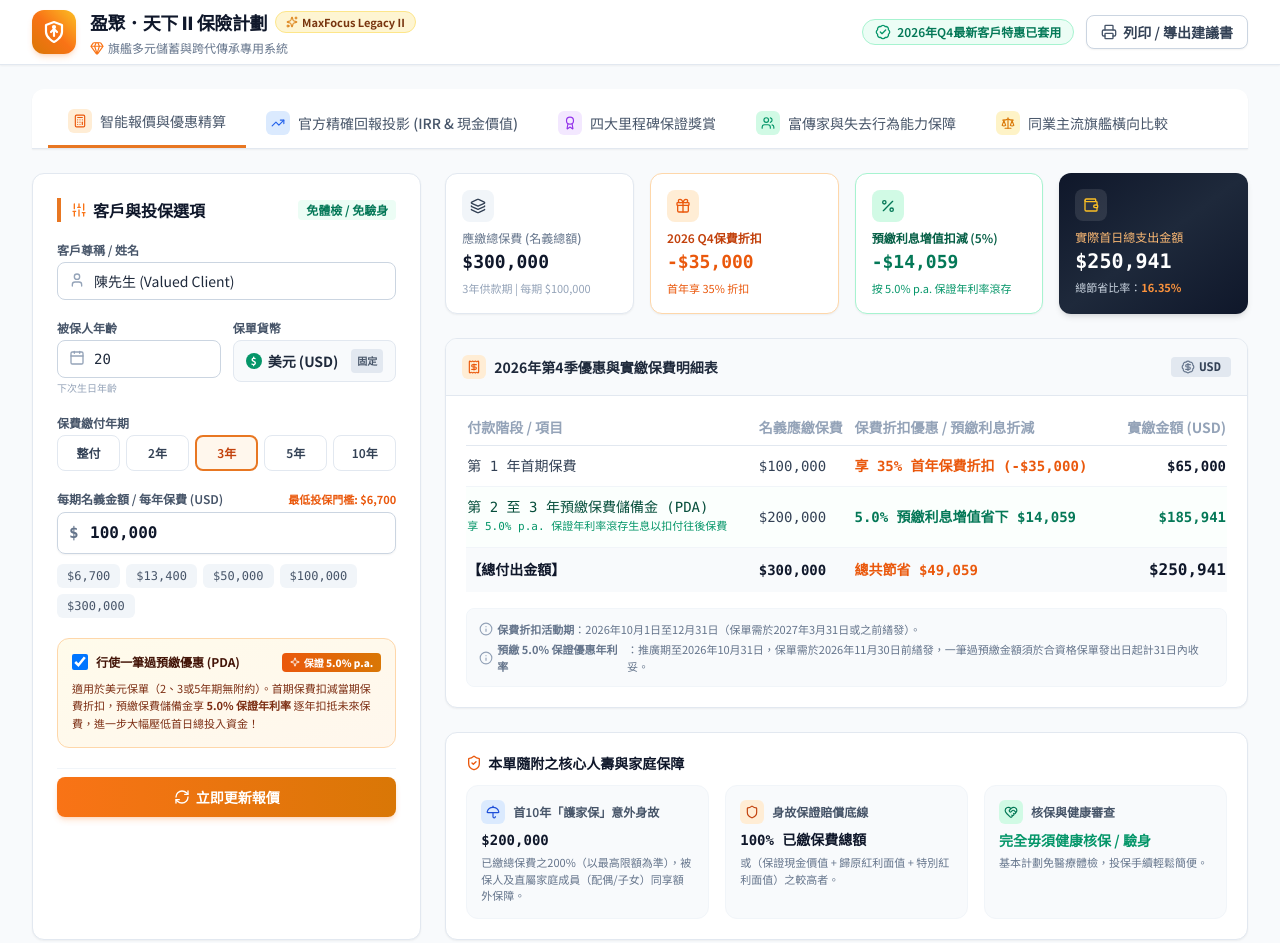
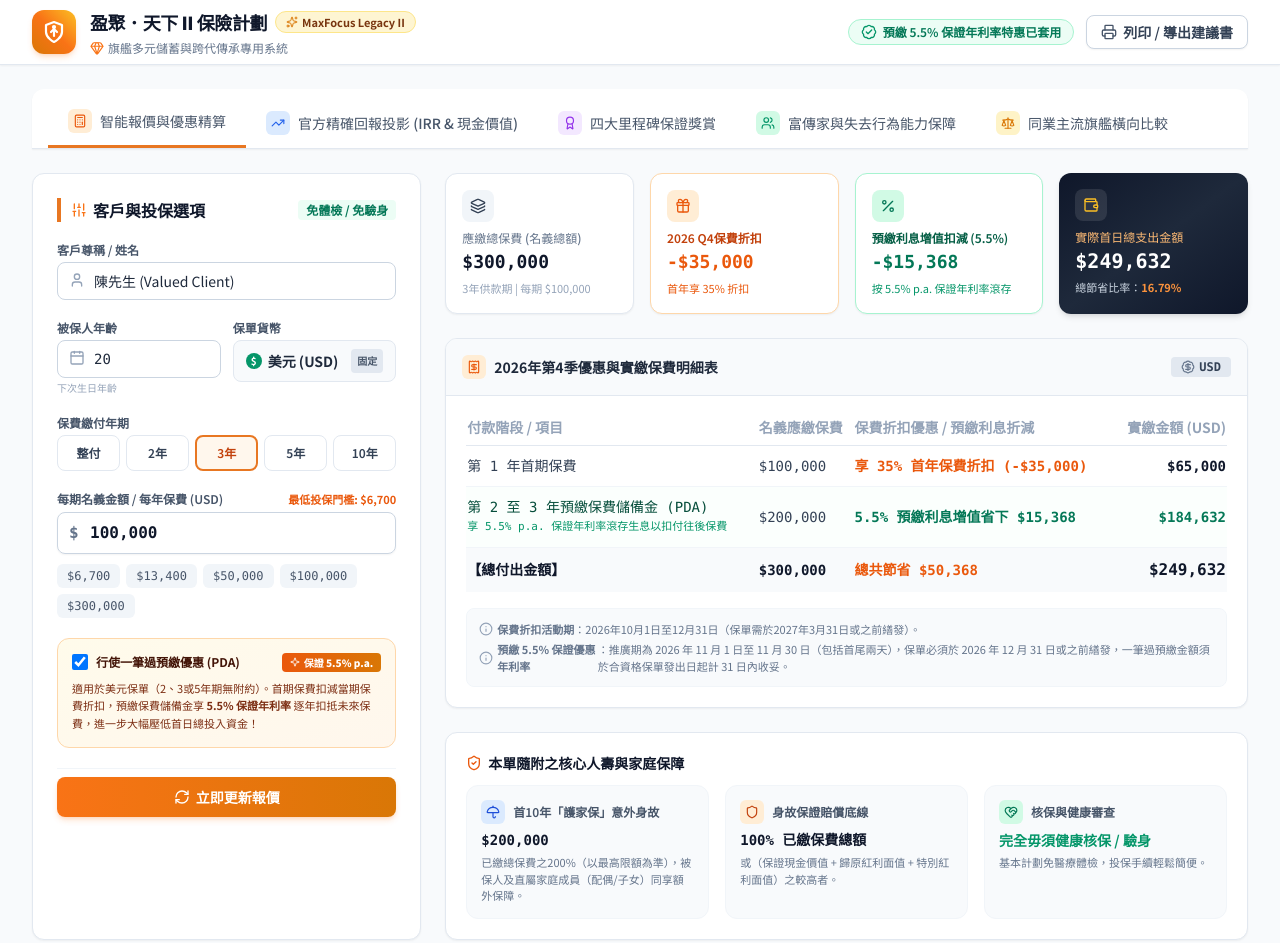
Before and after one commit to onegoaloneregion-prog/onegoaloneregion-hub, a plain HTML site: page training-site/maxfocus2.html in a window 1280 px wide. Shown: the top 943 px of the page. Drawn offline with nearby package versions, Linux system fonts and the light colour scheme.

Commit message:
Update maxfocus2.html

```diff
--- a/training-site/maxfocus2.html
+++ b/training-site/maxfocus2.html
@@ -47,7 +47,7 @@
   <header class="bg-white border-b border-slate-200 sticky top-0 z-50 shadow-sm no-print">
     <div class="max-w-7xl mx-auto px-4 sm:px-6 lg:px-8 flex justify-between items-center h-16">
       <div class="flex items-center space-x-3.5">
-        <!-- 替換原有字眼為尊尚財富傳承徽章圖案 (Shield & Legacy Tree SVG) -->
+        <!-- 尊尚財富傳承徽章圖案 (Shield & Legacy Tree SVG) -->
         <div class="w-11 h-11 rounded-xl bg-gradient-to-tr from-amber-600 via-orange-500 to-amber-400 flex items-center justify-center text-white shadow-md shadow-orange-500/20">
           <svg class="w-6 h-6" viewBox="0 0 24 24" fill="none" stroke="currentColor" stroke-width="2.2" stroke-linecap="round" stroke-linejoin="round">
             <path d="M12 22s8-4 8-10V5l-8-3-8 3v7c0 6 8 10 8 10z"/>
@@ -70,7 +70,7 @@
       </div>
       <div class="flex items-center space-x-3">
         <span class="hidden md:inline-flex items-center px-3 py-1 rounded-full text-xs font-semibold bg-emerald-50 text-emerald-700 border border-emerald-200">
-          <i data-lucide="badge-check" class="w-4 h-4 mr-1.5 text-emerald-600"></i> 2026年Q4最新客戶特惠已套用
+          <i data-lucide="badge-check" class="w-4 h-4 mr-1.5 text-emerald-600"></i> 預繳 5.5% 保證年利率特惠已套用
         </span>
         <button onclick="window.print()" class="inline-flex items-center px-3.5 py-1.5 border border-slate-300 text-xs sm:text-sm font-semibold rounded-lg text-slate-700 bg-white hover:bg-slate-50 shadow-sm transition">
           <i data-lucide="printer" class="w-4 h-4 mr-1.5 text-slate-600"></i> 列印 / 導出建議書
@@ -82,7 +82,7 @@
   <!-- STREAMING_CHUNK:Rendering main container and tab buttons -->
   <main class="max-w-7xl mx-auto px-4 sm:px-6 lg:px-8 py-6">
 
-    <!-- 標籤頁選項卡 (加強圖案與標籤色彩) -->
+    <!-- 標籤頁選項卡 -->
     <div class="flex border-b border-slate-200 mb-6 bg-white rounded-t-xl px-4 pt-2 shadow-sm no-print overflow-x-auto">
       <button onclick="switchTab('calculator')" id="tab-calculator" class="tab-btn px-5 py-3 text-sm font-medium text-slate-600 hover:text-orange-600 flex items-center tab-active whitespace-nowrap">
         <span class="w-6 h-6 rounded-md bg-orange-100 flex items-center justify-center mr-2 text-orange-600">
@@ -195,7 +195,7 @@
             </div>
           </div>
 
-          <!-- 預繳優惠 (PDA) 選項 -->
+          <!-- 預繳優惠 (PDA) 選項（升級為 5.5%） -->
           <div id="pdaSection" class="p-3.5 bg-gradient-to-br from-amber-50 to-orange-50 rounded-xl border border-orange-200 space-y-2">
             <div class="flex items-center justify-between">
               <label for="enablePDA" class="text-xs font-bold text-orange-950 flex items-center cursor-pointer">
@@ -203,11 +203,11 @@
                 行使一筆過預繳優惠 (PDA)
               </label>
               <span class="text-[10px] px-2 py-0.5 bg-gradient-to-r from-orange-600 to-amber-600 text-white rounded font-extrabold flex items-center shadow-xs">
-                <i data-lucide="sparkle" class="w-2.5 h-2.5 mr-1"></i> 保證 5.0% p.a.
+                <i data-lucide="sparkle" class="w-2.5 h-2.5 mr-1"></i> 保證 5.5% p.a.
               </span>
             </div>
             <p class="text-[11px] text-orange-900 leading-relaxed">
-              適用於美元保單（2、3或5年期無附約）。首期保費扣減當期保費折扣，預繳保費儲備金享 <strong>5.0% 保證年利率</strong> 逐年扣抵未來保費，進一步大幅壓低首日總投入資金！
+              適用於美元保單（2、3或5年期無附約）。首期保費扣減當期保費折扣，預繳保費儲備金享 <strong>5.5% 保證年利率</strong> 逐年扣抵未來保費，進一步大幅壓低首日總投入資金！
             </p>
           </div>
 
@@ -221,7 +221,7 @@
         <!-- 中間與右側: 報價統計與明細表 -->
         <div class="lg:col-span-2 space-y-6">
 
-          <!-- 統計卡片組 (所有數字強制千分位格式化，加入生動微插圖圖案) -->
+          <!-- 統計卡片組 (所有數字強制千分位格式化，預繳利息顯示 5.5%) -->
           <div class="grid grid-cols-2 sm:grid-cols-4 gap-4">
 
             <div class="bg-white p-4 rounded-xl border border-slate-200 shadow-sm card-hover relative overflow-hidden">
@@ -246,7 +246,7 @@
               <div class="w-8 h-8 rounded-lg bg-emerald-100 text-emerald-700 flex items-center justify-center mb-2">
                 <i data-lucide="percent" class="w-4 h-4"></i>
               </div>
-              <div class="text-xs text-emerald-800 font-semibold">預繳利息增值扣減 (5%)</div>
+              <div class="text-xs text-emerald-800 font-semibold">預繳利息增值扣減 (5.5%)</div>
               <div class="text-lg font-bold text-emerald-700 font-mono mt-0.5" id="cardPdaInterest">-$0</div>
               <div class="text-[11px] text-emerald-600 mt-1" id="cardPdaDesc">-</div>
             </div>
@@ -290,15 +290,15 @@
                 </tbody>
               </table>
 
-              <!-- 提示小註解 -->
+              <!-- 提示小註解 (更新推廣期與 5.5% 規定) -->
               <div class="mt-4 p-3 bg-slate-50 rounded-lg text-[11px] text-slate-500 space-y-1 border border-slate-100">
                 <p class="flex items-center"><i data-lucide="info" class="w-3.5 h-3.5 mr-1 text-slate-400 flex-shrink-0"></i> <strong>保費折扣活動期</strong>：2026年10月1日至12月31日（保單需於2027年3月31日或之前繕發）。</p>
-                <p class="flex items-center"><i data-lucide="info" class="w-3.5 h-3.5 mr-1 text-slate-400 flex-shrink-0"></i> <strong>預繳 5.0% 保證優惠年利率</strong>：推廣期至2026年10月31日，保單需於2026年11月30日前繕發，一筆過預繳金額須於合資格保單發出日起計31日內收妥。</p>
+                <p class="flex items-center"><i data-lucide="info" class="w-3.5 h-3.5 mr-1 text-slate-400 flex-shrink-0"></i> <strong>預繳 5.5% 保證優惠年利率</strong>：推廣期為 2026 年 11 月 1 日至 11 月 30 日（包括首尾兩天），保單必須於 2026 年 12 月 31 日或之前繕發，一筆過預繳金額須於合資格保單發出日起計 31 日內收妥。</p>
               </div>
             </div>
           </div>
 
-          <!-- 客戶核心權益摘要卡 (帶視覺圖示) -->
+          <!-- 客戶核心權益摘要卡 -->
           <div class="bg-white p-5 rounded-xl border border-slate-200 shadow-sm">
             <h3 class="text-sm font-bold text-slate-900 mb-3 flex items-center">
               <i data-lucide="shield-check" class="w-4 h-4 text-orange-600 mr-1.5"></i> 本單隨附之核心人壽與家庭保障
@@ -344,7 +344,7 @@
     <!-- STREAMING_CHUNK:Defining Module 2 - Accurate Projections with 5-Period Benchmark -->
     <div id="content-projection" class="tab-content hidden space-y-6">
 
-      <!-- 頂部指標看板 (加裝裝飾圖樣) -->
+      <!-- 頂部指標看板 -->
       <div class="grid grid-cols-2 md:grid-cols-4 gap-4">
 
         <div class="bg-white p-4 rounded-xl border border-slate-200 shadow-sm card-hover">
@@ -472,7 +472,7 @@
 
       <div class="grid grid-cols-1 md:grid-cols-2 gap-6">
 
-        <!-- 獎賞 1: 享悅人生獎賞 (附圖標裝飾) -->
+        <!-- 獎賞 1: 享悅人生獎賞 -->
         <div class="bg-white p-5 rounded-xl border border-slate-200 shadow-sm space-y-3 card-hover relative">
           <div class="flex items-center justify-between">
             <span class="px-2.5 py-0.5 rounded text-xs font-bold bg-amber-100 text-amber-900 border border-amber-200 flex items-center">
@@ -631,7 +631,7 @@
           客戶可在生前預先設定：若被保人不幸身故，保單無須立刻終止賠付，而是依照客戶意願按百分比（如 25%、50% 等，總和 100%）<strong>自動分拆為多份指定新保單</strong>，並為每份保單指定<strong>最多 3 位順位後續被保人</strong>。
         </p>
 
-        <!-- 傳承流程架構圖展示 (豐富色彩與圖形) -->
+        <!-- 傳承流程架構圖展示 -->
         <div class="p-4 bg-slate-50 rounded-xl border border-slate-200">
           <div class="text-center font-bold text-sm text-slate-800 mb-4 pb-2 border-b border-slate-200 flex items-center justify-center">
             <i data-lucide="workflow" class="w-4 h-4 mr-1.5 text-orange-500"></i> 原有保單（權益人兼被保人：George）身故時之自動執行架構
@@ -827,6 +827,7 @@
   <script>
     let currentPayPeriod = 3; // 預設 3 年繳
     const currentCurrency = 'USD'; // 固定為美元
+    const PDA_RATE = 0.055; // 一筆過預繳優惠保證年利率升級至 5.5% (0.055)
     let chartInstance = null;
 
     // 官方 5 個年期（整付、2年、3年、5年、10年）精確基準資料庫
@@ -1049,7 +1050,7 @@
       return officialMinPremiumsUSD[currentPayPeriod] || 10000;
     }
 
-    // STREAMING_CHUNK:Executing core calculation with validation and discount rules
+    // STREAMING_CHUNK:Executing core calculation with validation, discount rules and PDA 5.5%
     function calculateAll() {
       const annualPremInput = document.getElementById('annualPremium');
       const rawVal = annualPremInput.value.replace(/,/g, '');
@@ -1120,7 +1121,7 @@
         else if (annualPrem < 100000) d1 = 0.06;
         else if (annualPrem < 250000) d1 = 0.10;
         else d1 = 0.12;
-      } else if (currentPayPeriod === 3) { // 3年繳（Q4特惠大幅提升）
+      } else if (currentPayPeriod === 3) { // 3年繳
         if (annualPrem < 50000) d1 = 0.25;
         else if (annualPrem < 100000) d1 = 0.30;
         else d1 = 0.35;
@@ -1153,14 +1154,15 @@
         });
       }
 
-      // 2. 預繳 (PDA) 5.0% 保證優惠年利率精算
+      // 2. 預繳 (PDA) 5.5% 保證優惠年利率精算
       let pdaDepositNeeded = 0;
       let pdaInterestSaved = 0;
 
       if (isPDA && [2, 3, 5].includes(currentPayPeriod)) {
         for (let y = 2; y <= currentPayPeriod; y++) {
           let dueAmount = yearPremiums[y - 1].net;
-          let presentValue = dueAmount / Math.pow(1 + 0.05, y - 1);
+          // 按 5.5% p.a. 折現
+          let presentValue = dueAmount / Math.pow(1 + PDA_RATE, y - 1);
           pdaDepositNeeded += presentValue;
           pdaInterestSaved += (dueAmount - presentValue);
         }
@@ -1187,7 +1189,7 @@
       document.getElementById('cardDiscountRate').innerText = discDesc;
 
       document.getElementById('cardPdaInterest').innerText = isPDA ? ('-' + formatMoney(pdaInterestSaved)) : '$0';
-      document.getElementById('cardPdaDesc').innerText = isPDA ? '按 5.0% p.a. 保證年利率滾存' : '未選擇預繳利率優惠';
+      document.getElementById('cardPdaDesc').innerText = isPDA ? '按 5.5% p.a. 保證年利率滾存' : '未選擇預繳利率優惠';
 
       document.getElementById('cardActualPayment').innerText = formatMoney(actualFirstDayPayment);
       document.getElementById('cardTotalSavingsRate').innerText = totalSavingsRate + '%';
@@ -1204,7 +1206,7 @@
       updateProjectionSection(totalNominal);
     }
 
-    // STREAMING_CHUNK:Rendering breakdown table with formatted currency
+    // STREAMING_CHUNK:Rendering breakdown table with formatted currency and 5.5% note
     function renderBreakdownTable(yearPrems, isPDA, pdaDeposit, pdaSaved, totalPay) {
       const tbody = document.getElementById('breakdownTableBody');
       tbody.innerHTML = '';
@@ -1244,12 +1246,12 @@
           <tr class="hover:bg-slate-50 bg-emerald-50/20">
             <td class="py-2.5 font-medium text-emerald-900">
               第 2 至 ${currentPayPeriod} 年預繳保費儲備金 (PDA)
-              <span class="block text-[11px] text-emerald-600">享 5.0% p.a. 保證年利率滾存生息以扣付往後保費</span>
+              <span class="block text-[11px] text-emerald-600">享 5.5% p.a. 保證年利率滾存生息以扣付往後保費</span>
             </td>
             <td>${formatMoney(y1.nominal * (currentPayPeriod - 1))}</td>
             <td class="text-emerald-700 font-semibold">
               ${yearPrems[1]?.discRate > 0 ? `第2年享 ${(yearPrems[1].discRate * 100).toFixed(0)}% 折扣 + ` : ''}
-              5.0% 預繳利息增值省下 ${formatMoney(pdaSaved)}
+              5.5% 預繳利息增值省下 ${formatMoney(pdaSaved)}
             </td>
             <td class="text-right font-bold text-emerald-700">${formatMoney(pdaDeposit)}</td>
           </tr>
```
